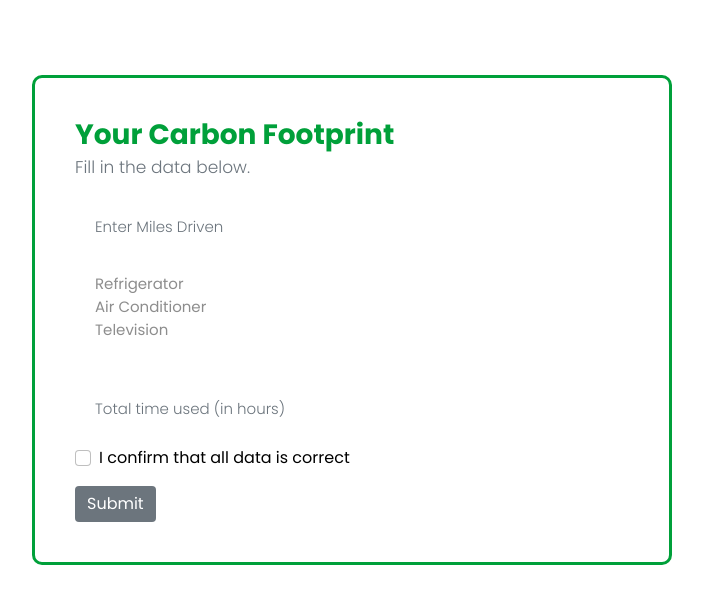
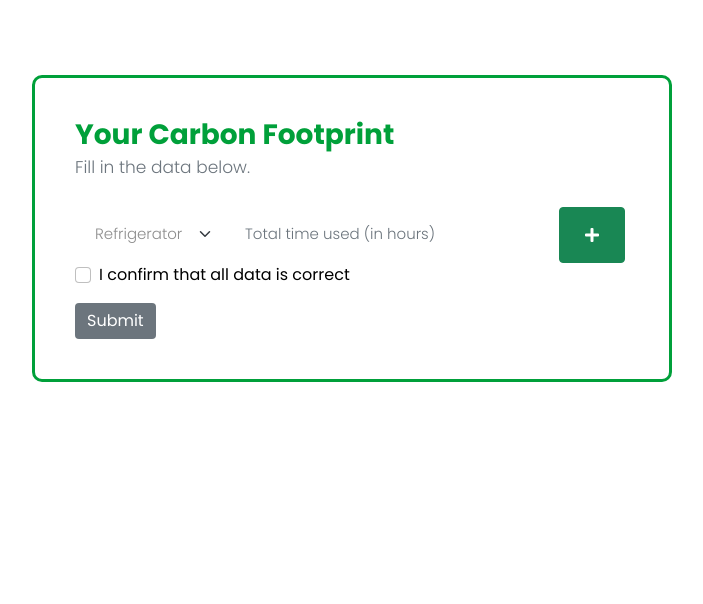
Before and after one commit to saketsarin/Guarden, a PHP site: page /logs.html in a window 1280 px wide. Shown: the part 85-689 px from the top of the page, without its empty margins (288-991 px from the left). Run offline with PHP 8.4, Linux system fonts and the light colour scheme; some libraries are stand-ins or nearby versions.

Commit message:
first commit

```diff
--- a/css/logs.css
+++ b/css/logs.css
@@ -119,6 +119,12 @@ nav {
   color: black;
 }
 
+form {
+  display: flex;
+  /* flex-direction: column; */
+
+}
+
 .form-content input[type="text"],
 .form-content input[type="number"],
 .form-content select {
@@ -133,7 +139,8 @@ nav {
   font-weight: 300;
   color: #8d8d8d;
   transition: all 0.3s ease;
-  margin-top: 16px;
+  margin-top: 7px;
+
 }
 
 .choices__input {
@@ -155,3 +162,11 @@ nav {
   outline: none !important;
   border: none !important;
 }
+
+.amount_used {
+
+}
+
+.appliance {
+
+}
--- a/js/dropdown.js
+++ b/js/dropdown.js
@@ -6,3 +6,36 @@ $(document).ready(function () {
     renderChoiceLimit: 5,
   });
 });
+
+
+var field = 1; //inital number of field in form
+
+function new_field() {
+
+  field++;
+  var objTo = document.getElementById('insert_field');
+  var divtest = document.createElement('div');
+  divtest.setAttribute('class', 'form-group removeclass' + field);
+  var rdiv = 'removeclass' + field;
+  divtest.innerHTML = ` <div class="item" style="display: flex;">
+  <div class="appliance">
+      <select class="form-select" id="choices-multiple-remove-button" multiple required>
+          <option value="fridge">Refrigerator</option>
+          <option value="ac">Air Conditioner</option>
+          <option value="tv">Vehicle</option>
+      </select>
+  </div>
+
+  <div class="amount_used">
+      <input class="form-control" type="number" name="time"
+          placeholder="Total time used (in hours)" required>
+  </div>
+  <button class="btn btn-danger" type="button" onclick="new_field();"><i class="fa fa-minus" aria-hidden="true" style="margin: 13px;"></i></button>
+</div> `
+
+  objTo.appendChild(divtest)
+}
+
+function remove_field (rid) {
+  $('.removeclass' + rid).remove();
+}
--- a/logs.html
+++ b/logs.html
@@ -10,7 +10,9 @@
     <link rel="stylesheet" href="https://cdn.jsdelivr.net/gh/bbbootstrap/libraries@main/choices.min.css">
     <link href="https://cdn.jsdelivr.net/npm/bootstrap@5.0.1/dist/css/bootstrap.min.css" rel="stylesheet"
         integrity="sha384-+0n0xVW2eSR5OomGNYDnhzAbDsOXxcvSN1TPprVMTNDbiYZCxYbOOl7+AMvyTG2x" crossorigin="anonymous">
+        <!-- <script src="https://maxcdn.bootstrapcdn.com/bootstrap/3.4.0/js/bootstrap.min.js"></script> -->
     <link rel="stylesheet" href="./css/logs.css">
+    <link rel="stylesheet" href="https://use.fontawesome.com/releases/v5.15.3/css/all.css" integrity="sha384-SZXxX4whJ79/gErwcOYf+zWLeJdY/qpuqC4cAa9rOGUstPomtqpuNWT9wdPEn2fk" crossorigin="anonymous">
 </head>
 
 <body>
@@ -33,35 +35,38 @@
                         <div class="form-items">
                             <h3>Your Carbon Footprint</h3>
                             <p>Fill in the data below.</p>
-                            <form class="requires-validation" novalidate>
+                            <form class="requires-validation" style="display: flex; flex-direction: column;" novalidate>
 
-                                <div class="col-md-12">
-                                    <input class="form-control" type="number" name="name"
-                                        placeholder="Enter Miles Driven" required>
+                                <div id="insert_field" style="">
+
+
                                 </div>
 
-                                <div class="col-md-12 mb-3 mt-3">
-                                    <select class="form-select" id="choices-multiple-remove-button" multiple required>
+                                <div class="item" style="display: flex;">
+                                    <div class="appliance">
+                                        <select class="form-select" id="choices-multiple-remove-button" >
                                             <option value="fridge">Refrigerator</option>
                                             <option value="ac">Air Conditioner</option>
-                                        <option value="tv">Television</option>
+                                            <option value="tv">Vehicle</option>
                                         </select>
                                     </div>
 
-                                <div class="col-md-12 mb-3">
+                                    <div class="amount_used">
                                         <input class="form-control" type="number" name="time"
                                             placeholder="Total time used (in hours)" required>
                                     </div>
+                                    <button class="btn btn-success" type="button" onclick="new_field();"><i class="fa fa-plus" aria-hidden="true" style="margin: 13px;"></i></button>
+                                </div>
+
+                            </form>
 
                             <div class="form-check">
                                 <input class="form-check-input" type="checkbox" value="" id="invalidCheck" required>
                                 <label class="form-check-label">I confirm that all data is correct</label>
                             </div>
-
                             <div class="form-button mt-3">
                                 <button id="submit" type="submit" class="btn btn-primary">Submit</button>
                             </div>
-                            </form>
                         </div>
                     </div>
                 </div>
```
Lines whose indentation alone changed are shown as unchanged.
